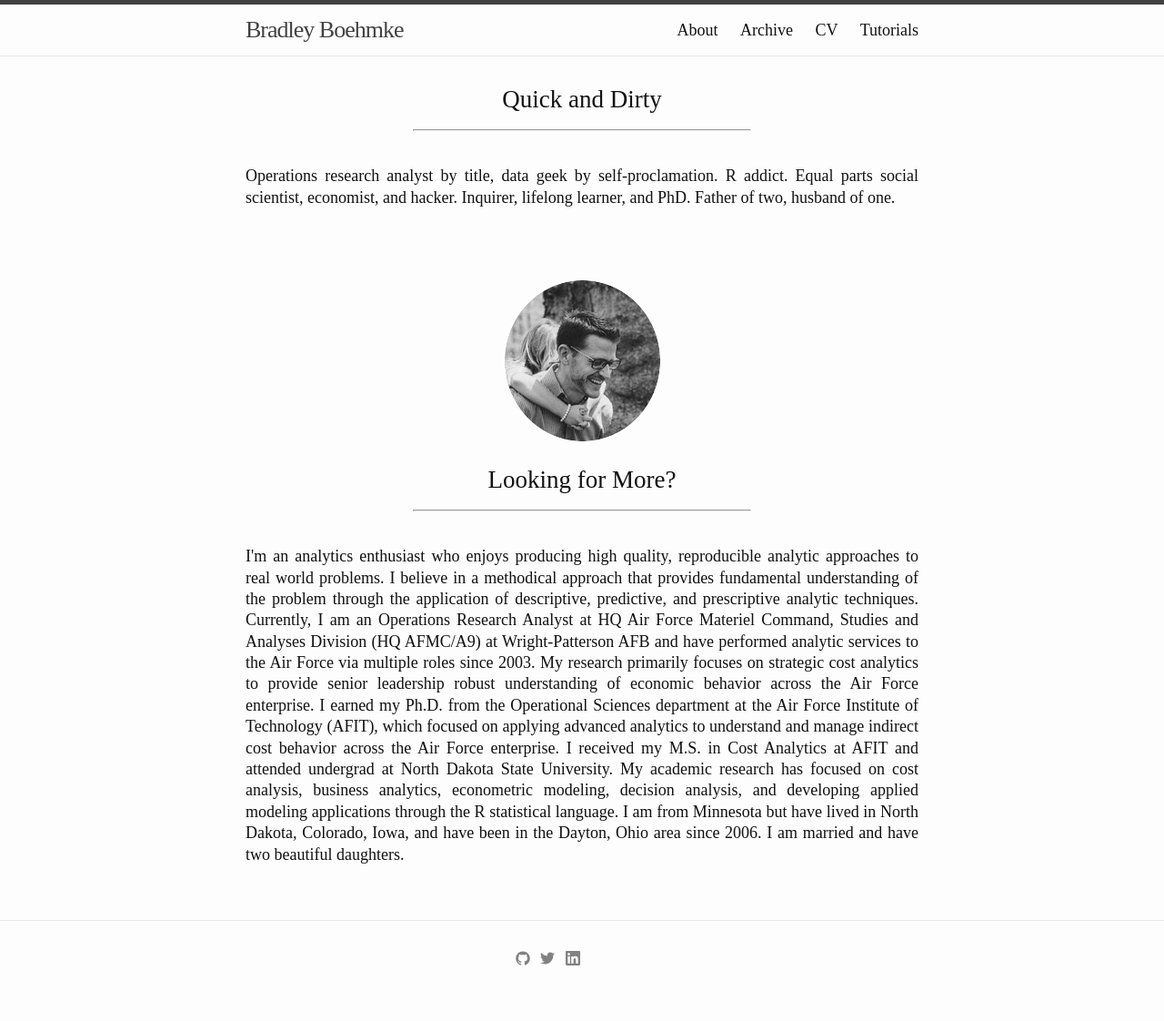
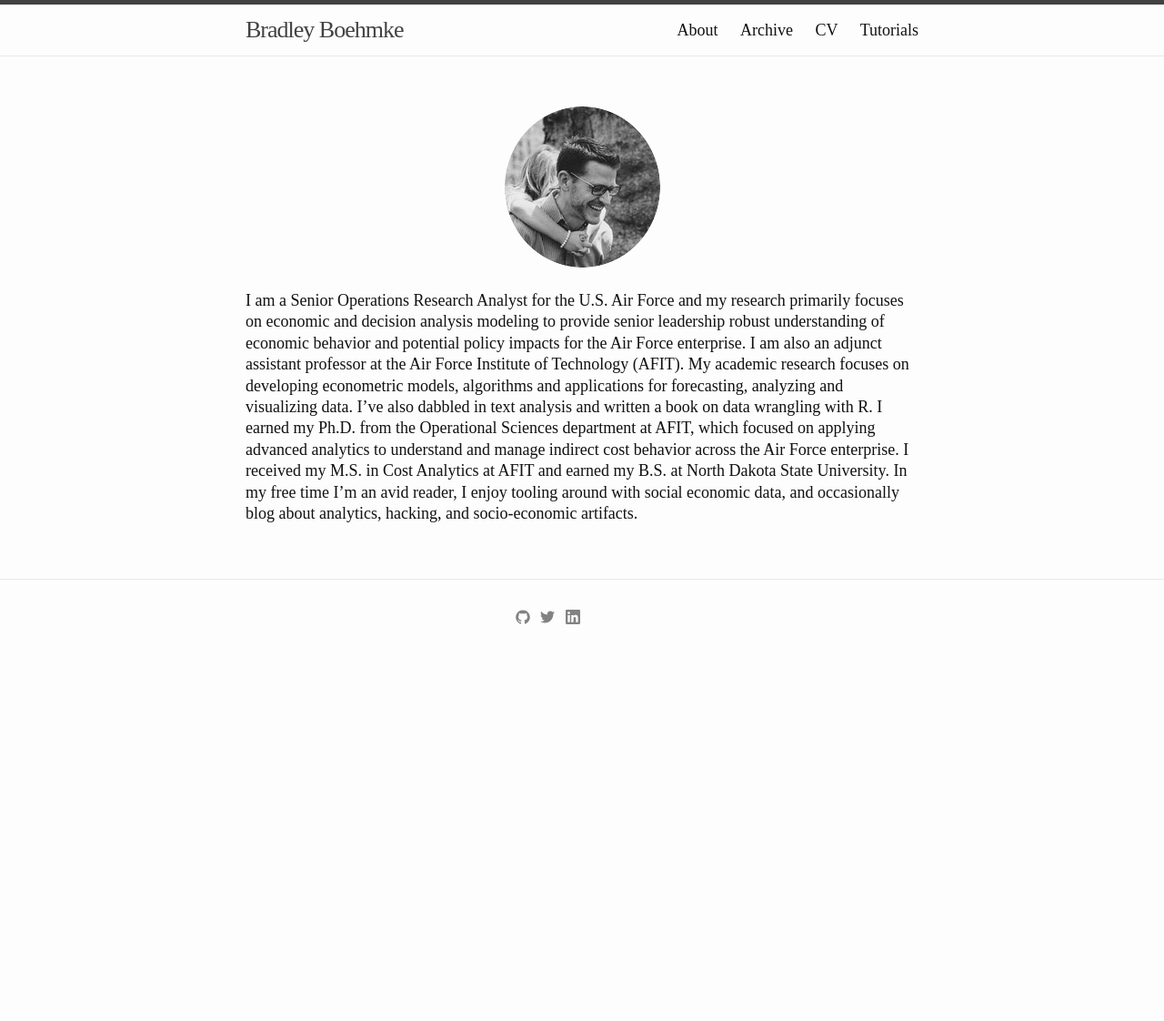
Before and after one commit to bradleyboehmke/bradleyboehmke, a Jekyll site: the page built from about.md, in a window 1280 px wide. Shown: the whole page at 91% size. Built offline with Jekyll 4.4.1, drawn with Linux system fonts in a browser that asks for light colours; after the commit the page ends 900 px from its top, so only the background shows below that.

Commit message:
Update about.md

```diff
--- a/about.md
+++ b/about.md
@@ -4,35 +4,19 @@ title: About
 permalink: about/
 ---
 
-<style>
-div {
-    text-align: justify;
-    text-justify: inter-word;
-}
-</style>
-
-
-# <center>Quick and Dirty</center>
-<center><hr width="50%"></center>
-<br>
-<p>
-Operations research analyst by title, data geek by self-proclamation.  R addict.  Equal parts social scientist, economist, and hacker.  Inquirer, lifelong learner, and PhD.  Father of two, husband of one.
-</p>
-<br>
 
 <center>
 <img src="/public/images/logo.png" alt="Brad" align="center" vspace="25">
 </center>
 
-# <center>Looking for More?</center>
-<center><hr width="50%"></center>
-<br>
+
 <p>
-I'm an analytics enthusiast who enjoys producing high quality, reproducible analytic approaches to real world problems.  I believe in a methodical approach that provides fundamental understanding of the problem through the application of descriptive, predictive, and prescriptive analytic techniques.
+I am a Senior Operations Research Analyst for the U.S. Air Force and my research primarily focuses on economic and decision analysis modeling to provide senior leadership robust understanding of economic behavior and potential policy impacts for the Air Force enterprise.
 
-Currently, I am an Operations Research Analyst at HQ Air Force Materiel Command, Studies and Analyses Division (HQ AFMC/A9) at Wright-Patterson AFB and have performed analytic services to the Air Force via multiple roles since 2003.  My research primarily focuses on strategic cost analytics to provide senior leadership robust understanding of economic behavior across the Air Force enterprise.
+I am also an adjunct assistant professor at the Air Force Institute of Technology (AFIT). My academic research focuses on developing econometric models, algorithms and applications for forecasting, analyzing and visualizing data. I’ve also dabbled in text analysis and written a book on data wrangling with R.
 
-I earned my Ph.D. from the Operational Sciences department at the Air Force Institute of Technology (AFIT), which focused on applying advanced analytics to understand and manage indirect cost behavior across the Air Force enterprise.  I received my M.S. in Cost Analytics at AFIT and attended undergrad at North Dakota State University.  My academic research has focused on cost analysis, business analytics, econometric modeling, decision analysis, and developing applied modeling applications through the R statistical language.
+I earned my Ph.D. from the Operational Sciences department at AFIT, which focused on applying advanced analytics to understand and manage indirect cost behavior across the Air Force enterprise. I received my M.S. in Cost Analytics at AFIT and earned my B.S. at North Dakota State University.
 
-I am from Minnesota but have lived in North Dakota, Colorado, Iowa, and have been in the Dayton, Ohio area since 2006.  I am married and have two beautiful daughters.
+In my free time I’m an avid reader, I enjoy tooling around with social economic data, and occasionally blog about analytics, hacking, and socio-economic artifacts.
+
 </p>
```
